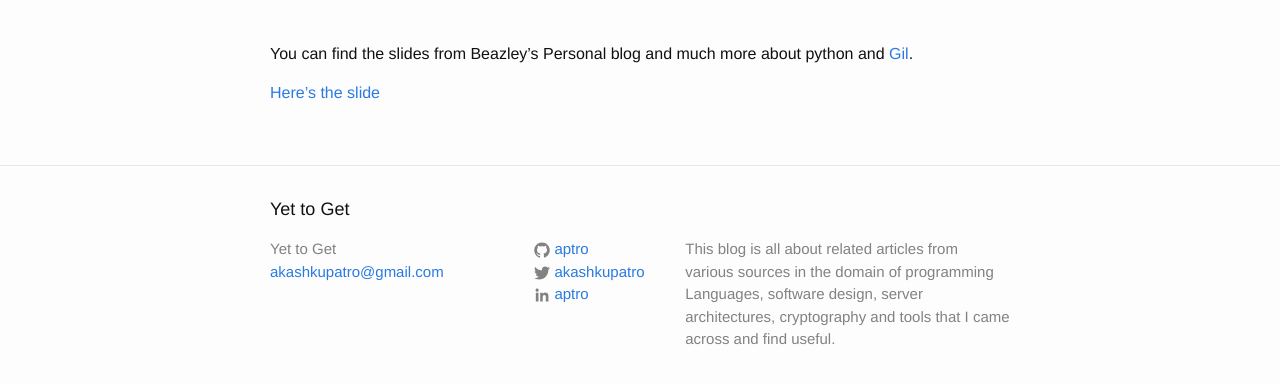
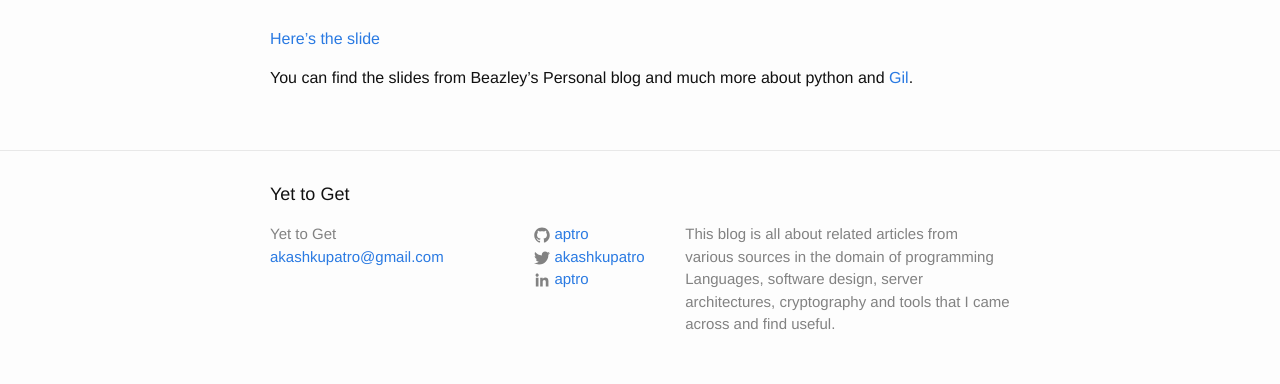
Before and after one commit to aptro/aptro.github.io, a Jekyll site: the page built from _posts/2016-06-20-The-Infamous-Python-GIL.markdown, in a window 1280 px wide, cut to the strip 918-1329 px from the top of the page. Shown: the top 384 px of the strip. Built offline with Jekyll 4.4.1, drawn with Linux system fonts in a browser that asks for light colours; some of the changed lines change nothing that is shown.

Commit message:
gil rearrangement

```diff
--- a/_posts/2016-06-20-The-Infamous-Python-GIL.markdown
+++ b/_posts/2016-06-20-The-Infamous-Python-GIL.markdown
@@ -22,11 +22,10 @@ You can watch the Video here.
 <br>
 <iframe width="480" height="360" src="https://www.youtube.com/embed/ph374fJqFPE" frameborder="0" allowfullscreen></iframe>
 <br>
+[Here's the slide](http://www.dabeaz.com/python/GIL.pdf)
 
-You can find the slides from Beazley's Personal blog and much more about python and [Gil](www.dabeaz.com/GIL/).
-<br>
+You can find the slides from Beazley's Personal blog and much more about python and [Gil](http://www.dabeaz.com/GIL/).
 
-[Here's the slide](http://www.dabeaz.com/python/GIL.pdf)
 
 <script>
   (function(i,s,o,g,r,a,m){i['GoogleAnalyticsObject']=r;i[r]=i[r]||function(){
```
